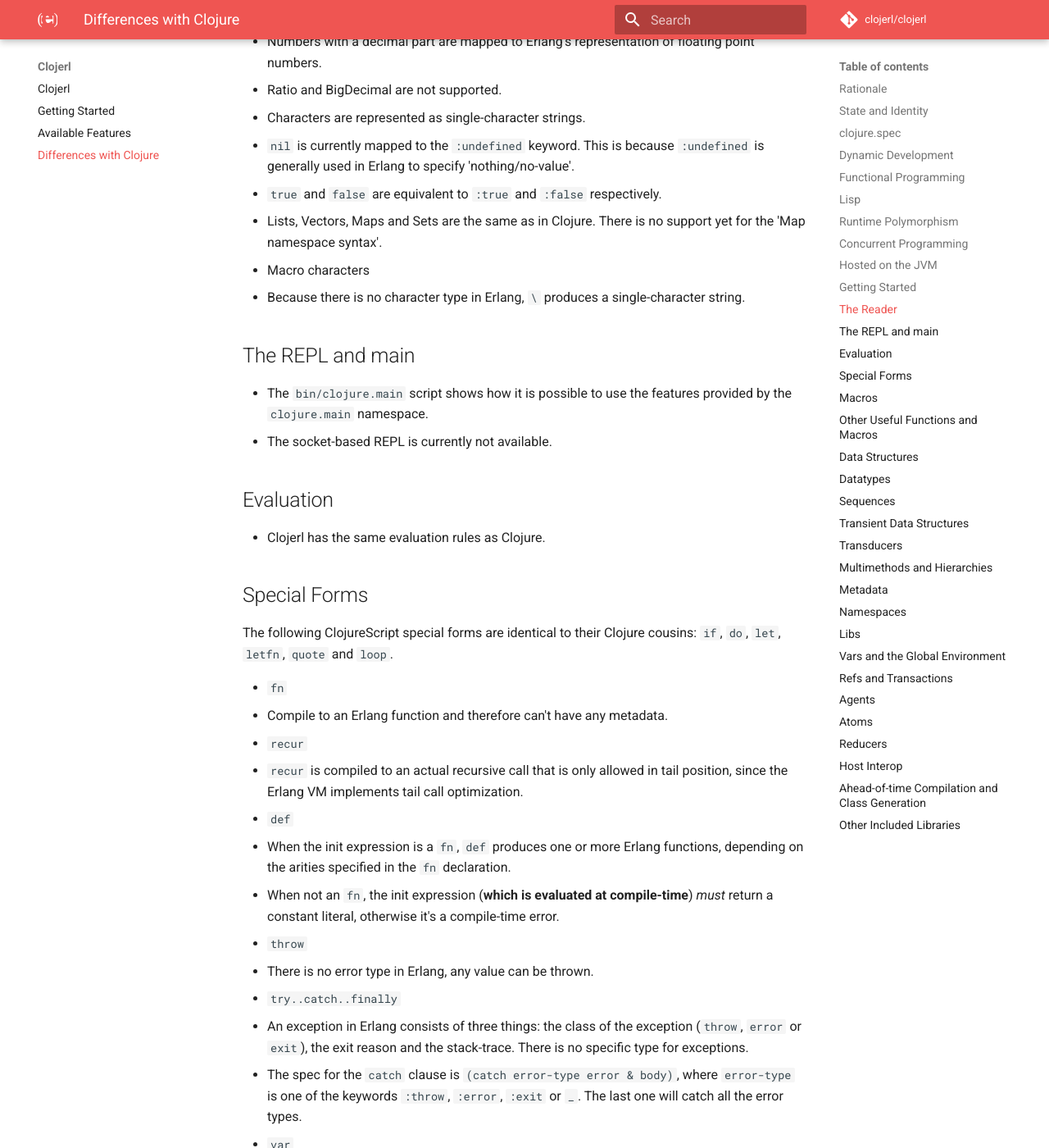
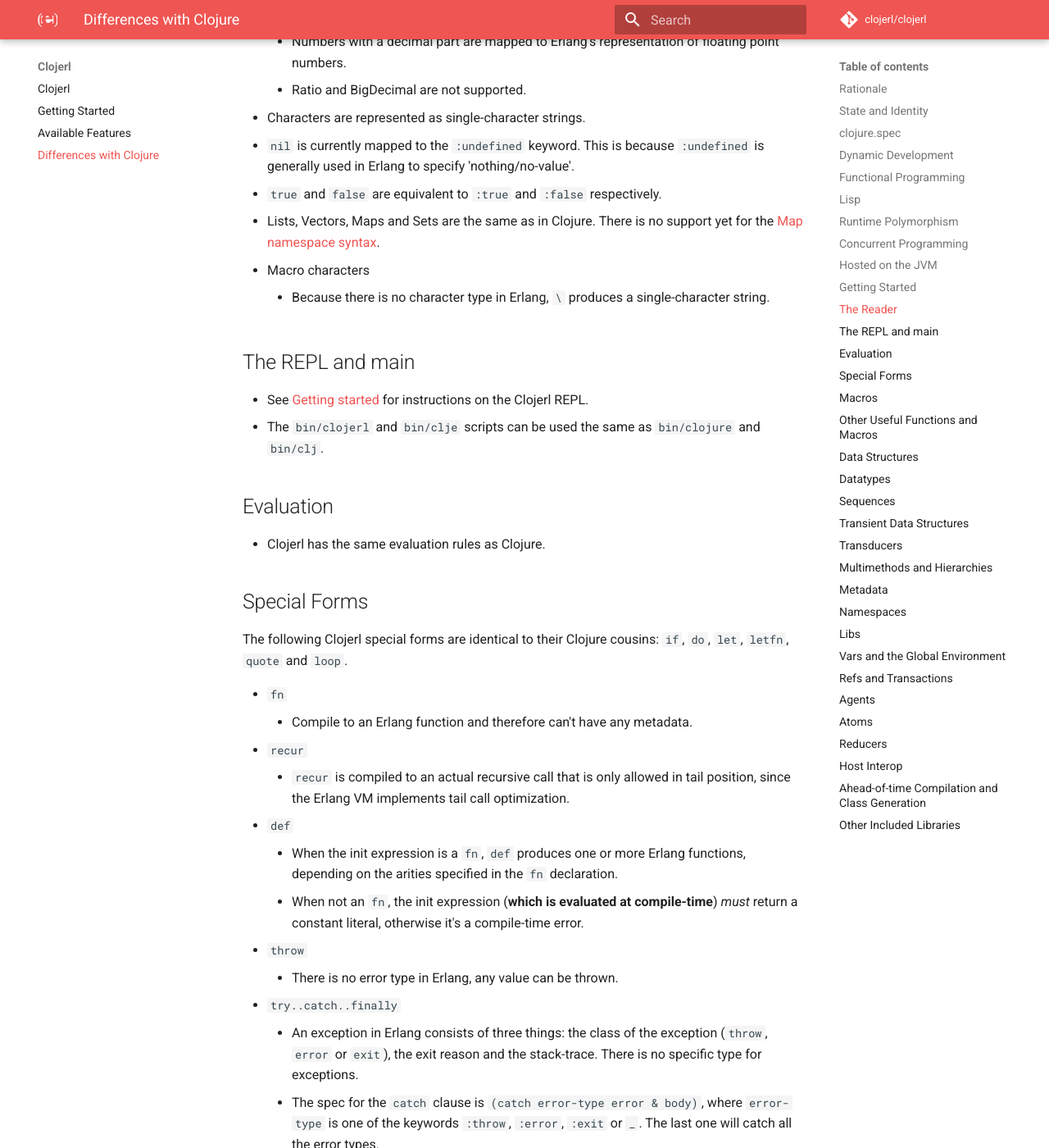
Before and after one commit to clojerl/clojerl.github.io, an MkDocs documentation site: the page built from docs/differences-with-clojure.md, in a window 1280 px wide and 1400 px high, scrolled down 1907 px. Shown: the whole window at 82% size. Built offline with MkDocs 1.6.1 and Material for MkDocs 9.7.7, drawn with Linux system fonts in a browser that asks for light colours; comment, search, counter and statistics services are not loaded; some of the changed text lies outside the part shown.

Commit message:
Update differences with Clojure and fix indentation on nested lists

````diff
--- a/docs/differences-with-clojure.md
+++ b/docs/differences-with-clojure.md
@@ -39,9 +39,9 @@
 ## Functional Programming
 
 Since the Erlang VM already includes native immutable data structures,
-Clojerl includes most of the immutable data structures as Clojure.
-Some of them are implemented based on other immutable data structures
-(e.g. sorted sets).
+Clojerl includes most of the same immutable data structures present in
+Clojure. Some of them are implemented based on other immutable data
+structures (e.g. sorted sets).
 
 ## Lisp
 
@@ -63,33 +63,34 @@
 
 ## Getting Started
 
-[Getting started](https://github.com/jfacorro/clojerl#getting-started).
+[Getting started][getting-started].
 
 ## The Reader
 
 - Numbers
-  - All integer numbers are mapped to Erlang's representation, which
-    are arbitrary precision integers.
-  - Numbers with a decimal part are mapped to Erlang's representation
-    of floating point numbers.
-  - Ratio and BigDecimal are not supported.
+    - All integer numbers are mapped to Erlang's representation, which
+      are arbitrary precision integers.
+    - Numbers with a decimal part are mapped to Erlang's representation
+      of floating point numbers.
+    - Ratio and BigDecimal are not supported.
 - Characters are represented as single-character strings.
 - `nil` is currently mapped to the `:undefined` keyword. This is
-    because `:undefined` is generally used in Erlang to specify
-    'nothing/no-value'.
+  because `:undefined` is generally used in Erlang to specify
+  'nothing/no-value'.
 - `true` and `false` are equivalent to `:true` and `:false`
   respectively.
 - Lists, Vectors, Maps and Sets are the same as in Clojure. There is
-  no support yet for the 'Map namespace syntax'.
+  no support yet for the [Map namespace syntax][map-ns-syntax].
 - Macro characters
-  - Because there is no character type in Erlang, `\` produces a
-    single-character string.
+    - Because there is no character type in Erlang, `\` produces a
+      single-character string.
 
 ## The REPL and main
 
-- The `bin/clojure.main` script shows how it is possible to use
-  the features provided by the `clojure.main` namespace.
-- The socket-based REPL is currently not available.
+- See [Getting started][getting-started] for instructions on the
+  Clojerl REPL.
+- The `bin/clojerl` and `bin/clje` scripts can be used the same
+  as `bin/clojure` and `bin/clj`.
 
 ## Evaluation
 
@@ -97,42 +98,42 @@
 
 ## Special Forms
 
-The following ClojureScript special forms are identical to their
+The following Clojerl special forms are identical to their
 Clojure cousins: `if`, `do`, `let`, `letfn`, `quote` and `loop`.
 
 - `fn`
-  - Compile to an Erlang function and therefore can't have any
-    metadata.
+    - Compile to an Erlang function and therefore can't have any
+      metadata.
 - `recur`
-  - `recur` is compiled to an actual recursive call that is only
-    allowed in tail position, since the Erlang VM implements tail call
-    optimization.
+    - `recur` is compiled to an actual recursive call that is only
+      allowed in tail position, since the Erlang VM implements tail call
+      optimization.
 - `def`
-  - When the init expression is a `fn`, `def` produces one or more
-    Erlang functions, depending on the arities specified in the `fn`
-    declaration.
-  - When not an `fn`, the init expression (**which is evaluated at
-    compile-time**) *must* return a constant literal, otherwise it's a
-    compile-time error.
+    - When the init expression is a `fn`, `def` produces one or more
+      Erlang functions, depending on the arities specified in the `fn`
+      declaration.
+    - When not an `fn`, the init expression (**which is evaluated at
+      compile-time**) *must* return a constant literal, otherwise it's a
+      compile-time error.
 - `throw`
-  - There is no error type in Erlang, any value can be thrown.
+    - There is no error type in Erlang, any value can be thrown.
 - `try..catch..finally`
-  - An exception in Erlang consists of three things: the class of the
-    exception (`throw`, `error` or `exit`), the exit reason and the
-    stack-trace. There is no specific type for exceptions.
-  - The spec for the `catch` clause is `(catch error-type error &
-    body)`, where `error-type` is one of the keywords `:throw`,
-    `:error`, `:exit` or `_`. The last one will catch all the error
-    types.
+    - An exception in Erlang consists of three things: the class of the
+      exception (`throw`, `error` or `exit`), the exit reason and the
+      stack-trace. There is no specific type for exceptions.
+    - The spec for the `catch` clause is `(catch error-type error &
+      body)`, where `error-type` is one of the keywords `:throw`,
+      `:error`, `:exit` or `_`. The last one will catch all the error
+      types.
 - `var`
-  - Vars are not reified as in Clojure, they are more similar to what
-    ClojureScript does, which returns compile time information about
-    the var.
+    - Vars are not reified as in Clojure, they are more similar to what
+      ClojureScript does, which returns compile time information about
+      the var.
 - `monitor-enter`, `monitor-exit`, and `locking` are not implemented.
 
 ## Macros
 
-Macro in Clojerl work the same as in Clojure.
+Macros in Clojerl work the same as in Clojure.
 
 ## Other Useful Functions and Macros
 
@@ -142,20 +143,25 @@
 
 - `nil`'s type is `clojerl.Nil`. It is equivalent to `:undefined`.
 - Numbers
-  - All integers are Erlang integers (arbitrary precision).
+    - All integers are Erlang integers (arbitrary precision).
 - Strings are UTF-8 encoded Erlang binaries.
 - Characters are single-char strings.
 - Collections
-  - Clojerl uses the same hash computations as Clojure.
-  - When possible the native Erlang data structure is used (i.e. map,
-    list, tuple).
-    - List uses an Erlang list.
-    - Vector uses the `array` Erlang module.
-    - Map uses an Erlang map.
-    - Sorted Maps use Robert Virding's implementation of red-black
-      trees.
-    - Sets use Erlang maps.
-    - StructMap and ArrayMap are currently not implemented.
+    - Clojerl uses the same hash computations as Clojure.
+    - When possible a native Erlang data structure is used (i.e. map,
+      list, tuple) in the underlying implementation.
+        - List uses an Erlang list.
+        - Vector uses the `array` Erlang module.
+        - Map uses an Erlang map.
+        - Sorted Maps use Robert Virding's implementation of red-black
+          trees.
+        - Sets use Erlang maps.
+        - StructMap and ArrayMap are currently not implemented.
+- Literal Erlang collections can be included in code by using the
+  `#erl` dispatch reader macro:
+    - `#erl ()` Erlang lists
+    - `#erl []` Erlang tuples
+    - `#erl {}` Erlang maps
 
 ## Datatypes
 
@@ -215,7 +222,7 @@
 
 ## Atoms
 
-Atoms are not implemented.
+Atoms have a naive implementation.
 
 ## Reducers
 
@@ -224,24 +231,23 @@
 ## Host Interop
 
 - Member access
-  - All types in Clojerl have an implementation module with the same
-    name as the type. "Member access" is translated to a function call
-    to the specified function in the type's module where the first
-    argument is the value.
+    - All types in Clojerl have an implementation module with the same
+      name as the type. "Member access" is translated to a function call
+      to the specified function in the type's module where the first
+      argument is the value.
 - Type Hinting
-  - There are no primitive types in Erlang so there is no use for
-  `int`, `ints`, etc.
-  - Type hints are used to resolve the target's type at compile-time
-    and avoid having to figure out at run-time.
-- Simple XML support is currently not implemented.
+    - There are no primitive types in Erlang so there is no use for
+    `int`, `ints`, etc.
+    - Type hints are used to resolve the target's type at compile-time
+      and avoid having to figure out at run-time.
 - Calling Clojerl from Erlang
-  - Since Clojerl namespaces are Erlang modules, calling a function
-    from the `clojure.core` module is as simple as:
+    - Since Clojerl namespaces are Erlang modules, calling a function
+      from the `clojure.core` module is as simple as:
 
-    ```
-    'clojure.core':inc(1).
-    %%= 2
-    ```
+      ```
+      'clojure.core':inc(1).
+      %%= 2
+      ```
 
 ## Ahead-of-time Compilation and Class Generation
 
@@ -267,3 +273,6 @@
 - `clojure.core.reducers` (Missing)
 - `clojure.spec` (Missing)
 - `clojure.pprint`
+
+[getting-started]: https://github.com/jfacorro/clojerl#getting-started
+[map-ns-syntax]: https://github.com/clojerl/clojerl/issues/325
````
Also changed, not shown: other parts of docs/differences-with-clojure.md (+3 -2 lines).
